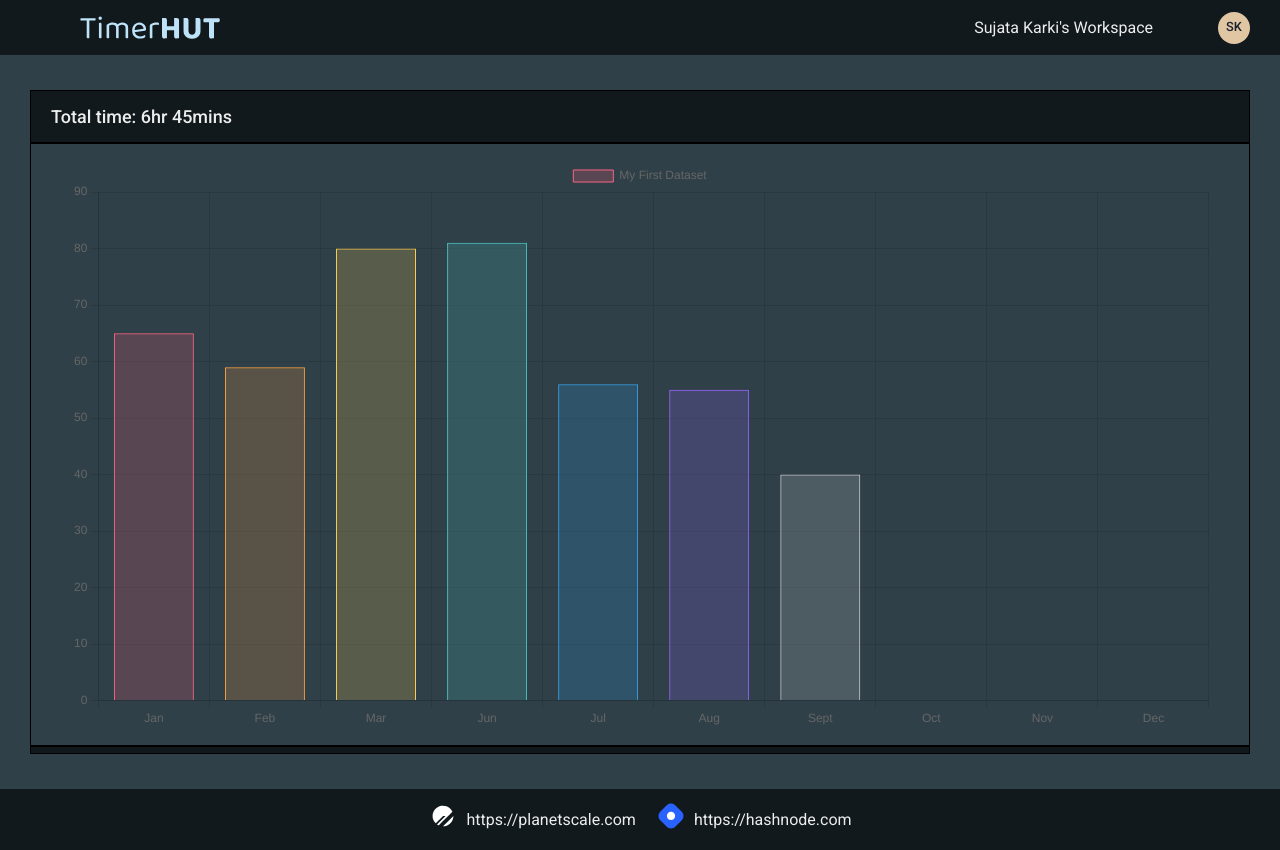
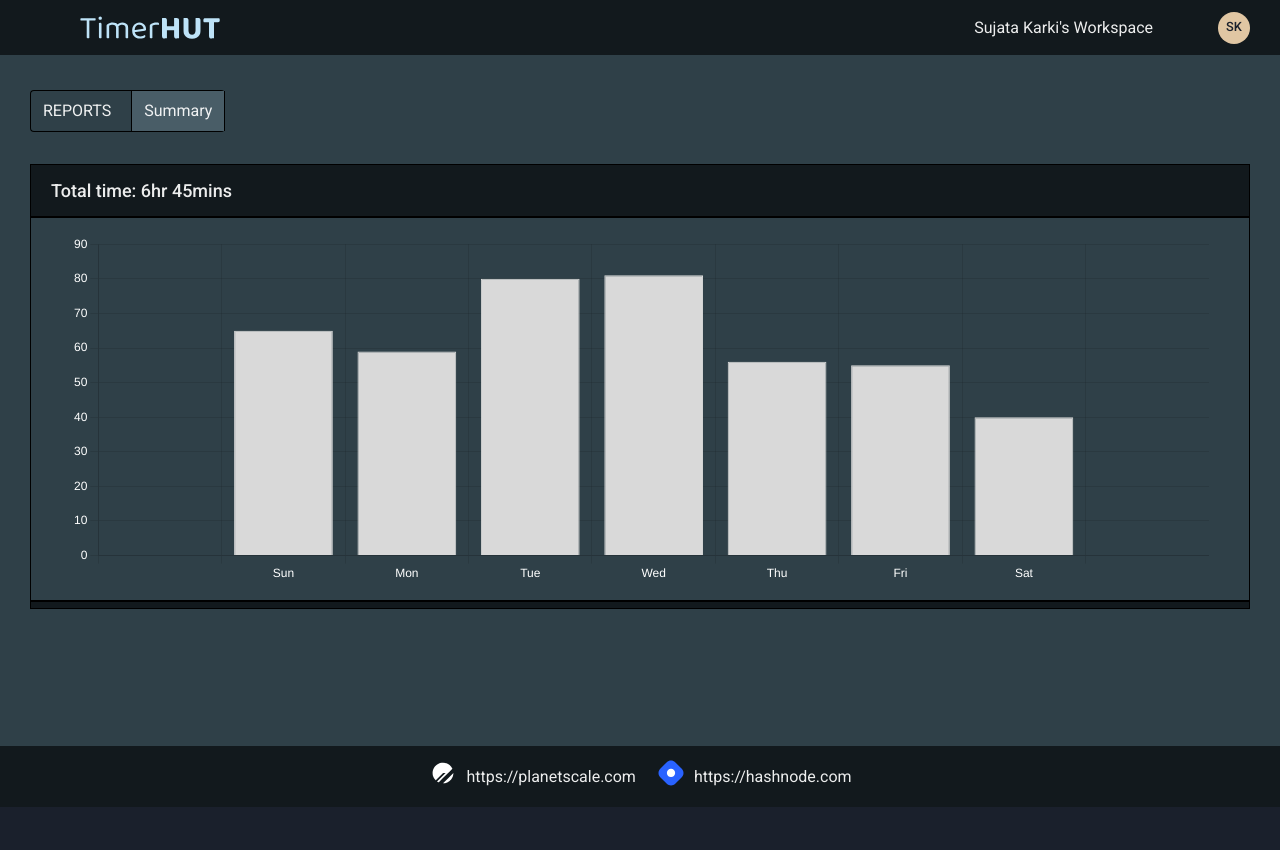
Before and after one commit to AyushMainali123/productivity-app, a Next.js app: page /report in a window 1280 px wide. After the commit the page ends 807 px from the top, so only its background shows below. Built offline with nearby package versions, Linux system fonts and the light colour scheme; some icons are missing.

Commit message:
style(report):Updated report page style

```diff
--- a/pages/report.tsx
+++ b/pages/report.tsx
@@ -1,7 +1,7 @@
-import { Box } from "@chakra-ui/react"
+import { Box, HStack, StackItem } from "@chakra-ui/react"
 import AuthLayout from "components/Layouts/AuthLayout"
 import { Bar } from 'react-chartjs-2';
-
+import { Tabs, TabList, TabPanels, Tab, TabPanel } from '@chakra-ui/react'
 import {
     Chart as ChartJS,
     CategoryScale,
@@ -22,41 +22,84 @@ ChartJS.register(
 );
 
 
+
+console.log({ BarElement, Title })
+
 const Reports = () => {
     return (
         <AuthLayout>
             <Box as={"section"} maxW={"8xl"} m={"auto"} px={{ base: 0, md: "30px", '2xl': "0px" }}>
+                <Tabs variant={"unstyled"}>
+                    <TabList>
+                        <HStack mb={8} border={"1px solid black"} borderRightWidth={"0px"} borderRadius={"base"}>
+                            <Box px={3} py={2} >REPORTS</Box>
+                            <Tab
+                                px={3}
+                                py={2}
+                                borderColor={"black"}
+                                borderRightWidth={"1px"}
+                                borderLeftWidth={"1px"}
+                                _hover={{ background: "#495D67" }}
+                                _selected={{ background: "#495D67" }}
+                            >
+                                Summary
+                            </Tab>
+                        </HStack>
+                    </TabList>
+
+
                     <Box bg={"black.primary"} px={5} py={3} fontWeight={"medium"} fontSize={"large"} borderWidth={"1px"} borderColor={"black"} borderStyle={"solid"}>
                         Total time: 6hr 45mins
                     </Box>
+                    <TabPanels>
+                        <TabPanel px={0} py={0}>
+
                             <Box borderWidth={"1px"} borderColor={"black"} borderStyle={"solid"} py={4} px={10}>
-                    <Bar data={{
-                        labels: ["Jan", "Feb", "Mar", "Jun", "Jul", "Aug", "Sept", "Oct", "Nov", "Dec"],
+                                <Bar
+                                    data={{
+                                        labels: ["", "Sun", "Mon", "Tue", "Wed", "Thu", "Fri", "Sat", ""],
                                         datasets: [{
-                            label: 'My First Dataset',
-                            data: [65, 59, 80, 81, 56, 55, 40],
-                            backgroundColor: [
-                                'rgba(255, 99, 132, 0.2)',
-                                'rgba(255, 159, 64, 0.2)',
-                                'rgba(255, 205, 86, 0.2)',
-                                'rgba(75, 192, 192, 0.2)',
-                                'rgba(54, 162, 235, 0.2)',
-                                'rgba(153, 102, 255, 0.2)',
-                                'rgba(201, 203, 207, 0.2)'
-                            ],
-                            borderColor: [
-                                'rgb(255, 99, 132)',
-                                'rgb(255, 159, 64)',
-                                'rgb(255, 205, 86)',
-                                'rgb(75, 192, 192)',
-                                'rgb(54, 162, 235)',
-                                'rgb(153, 102, 255)',
-                                'rgb(201, 203, 207)'
-                            ],
-                            borderWidth: 1
-                        }]
-                    }} />
+                                            label: 'Weekly Summary',
+                                            data: [0, 65, 59, 80, 81, 56, 55, 40, 0],
+                                            backgroundColor: '#D9D9D9',
+                                            borderColor: "#D9D9D9",
+                                            borderWidth: 1,
+                                            categoryPercentage: 1,
+                                            barPercentage: 0.8
+                                        }],
+
+                                    }}
+
+                                    options={{
+                                        scales: {
+                                            x: {
+                                                ticks: {
+                                                    color: "#fff"
+                                                },
+                                                beginAtZero: false,
+                                                offset: true,
+                                                suggestedMin: 0.5
+                                            },
+                                            y: {
+                                                ticks: {
+                                                    color: "#fff",
+
+                                                }
+                                            }
+                                        },
+                                        plugins: {
+                                            legend: {
+                                                display: false
+                                            }
+                                        }
+                                    }}
+
+                                    style={{ maxHeight: "350px" }}
+                                />
                             </Box>
+                        </TabPanel>
+                    </TabPanels>
+                </Tabs>
                 <Box height={"2"} bg={"black.primary"} borderWidth={"1px"} borderColor={"black"} borderStyle={"solid"} />
 
             </Box>
```
Lines whose indentation alone changed are shown as unchanged.
